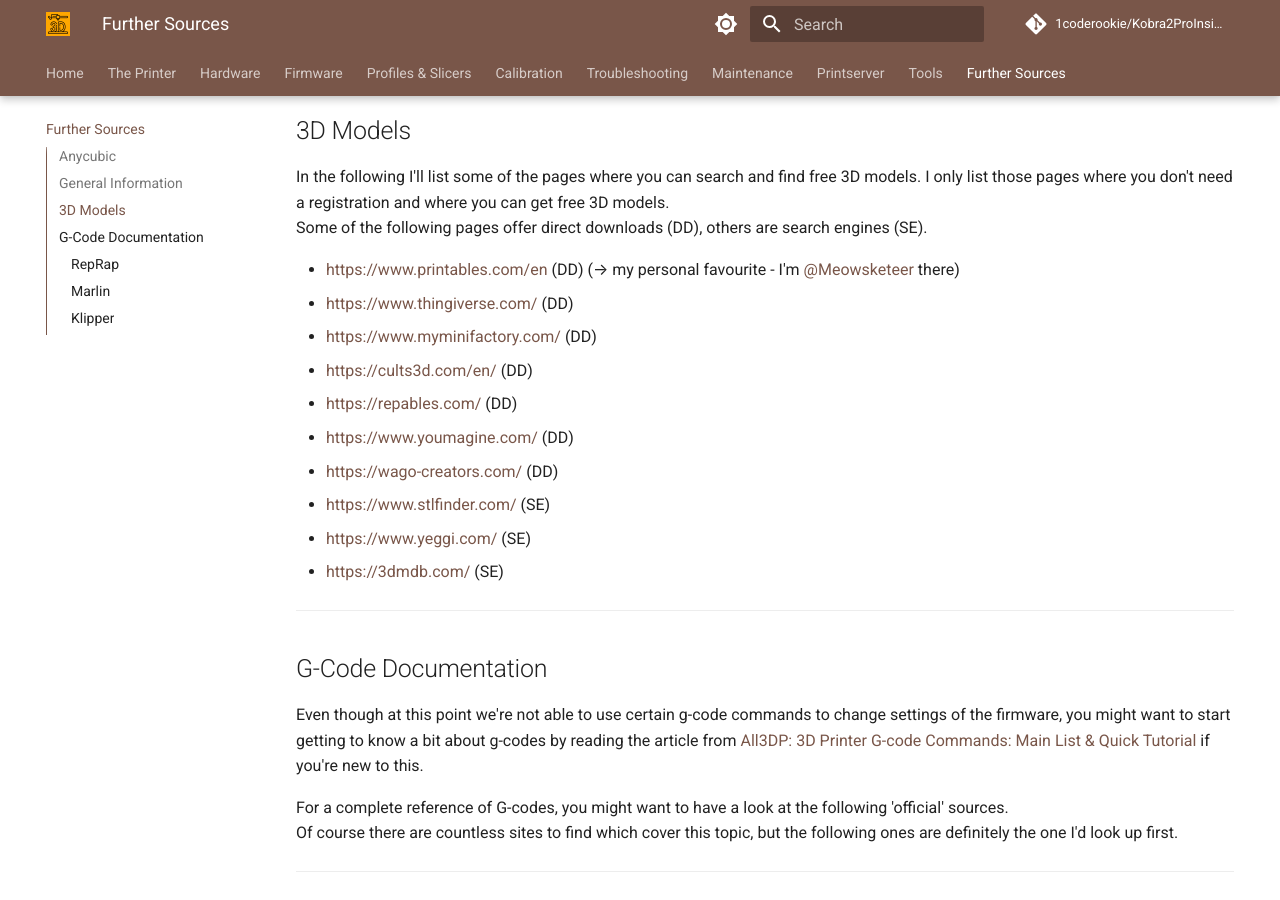
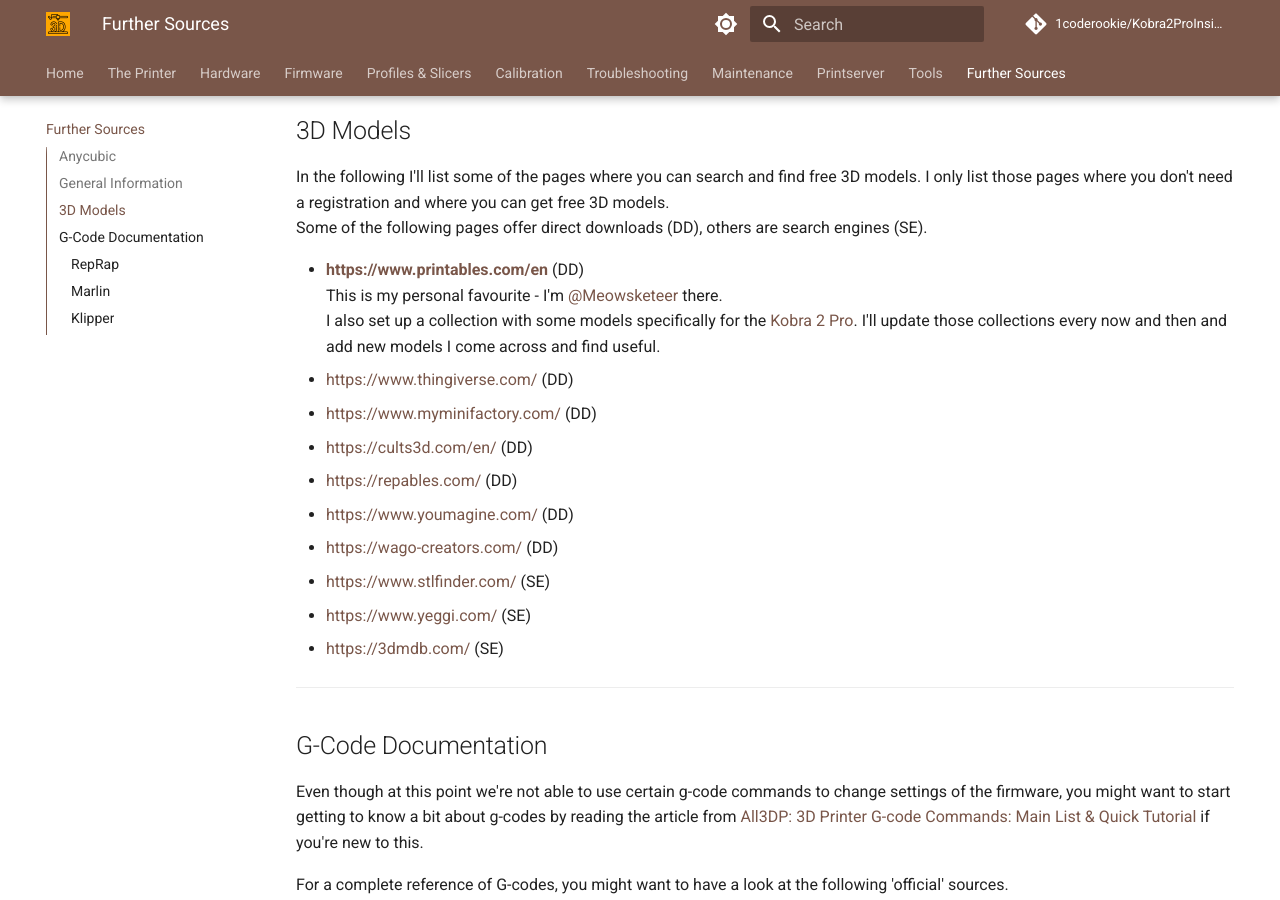
Before and after one commit to 1coderookie/Kobra2ProInsights, an MkDocs documentation site: the page built from docs/further_sources.md, in a window 1280 px wide and 900 px high, scrolled down 963 px. Built offline with MkDocs 1.6.1 and Material for MkDocs 9.7.7, drawn with Linux system fonts in a browser that asks for light colours; comment, search, counter and statistics services are not loaded.

Commit message:
Update further_sources.md

```diff
--- a/docs/further_sources.md
+++ b/docs/further_sources.md
@@ -32,7 +32,9 @@
 In the following I'll list some of the pages where you can search and find free 3D models. I only list those pages where you don't need a registration and where you can get free 3D models.
 Some of the following pages offer direct downloads (DD), others are search engines (SE).
 
-- https://www.printables.com/en (DD) (--> my personal favourite - I'm [@Meowsketeer](https://www.printables.com/@Meowsketeer) there)
+- **https://www.printables.com/en** (DD)
+  This is my personal favourite - I'm [@Meowsketeer](https://www.printables.com/@Meowsketeer) there.
+  I also set up a collection with some models specifically for the [Kobra 2 Pro](https://www.printables.com/@Meowsketeer/collections/929541). I'll update those collections every now and then and add new models I come across and find useful.
 - https://www.thingiverse.com/ (DD)
 - https://www.myminifactory.com/ (DD)
 - https://cults3d.com/en/ (DD)
```
